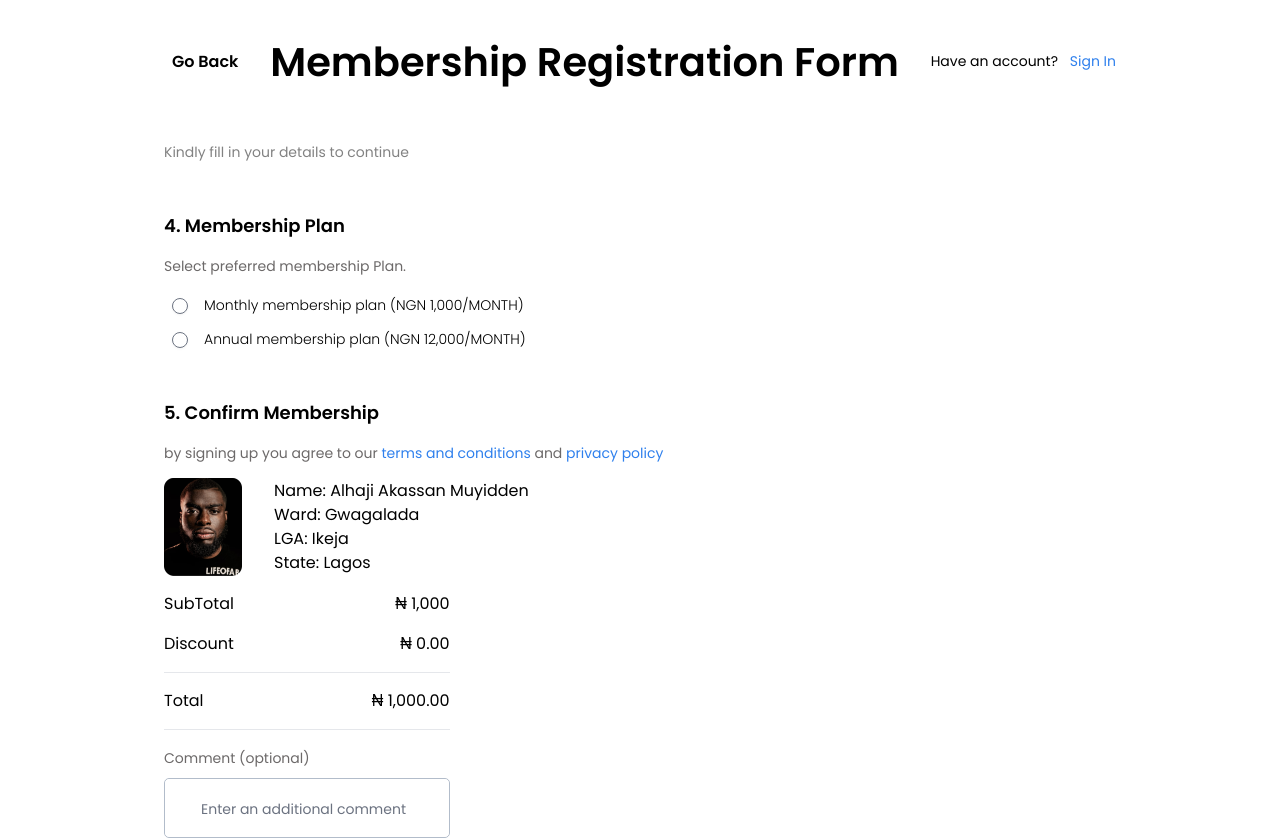
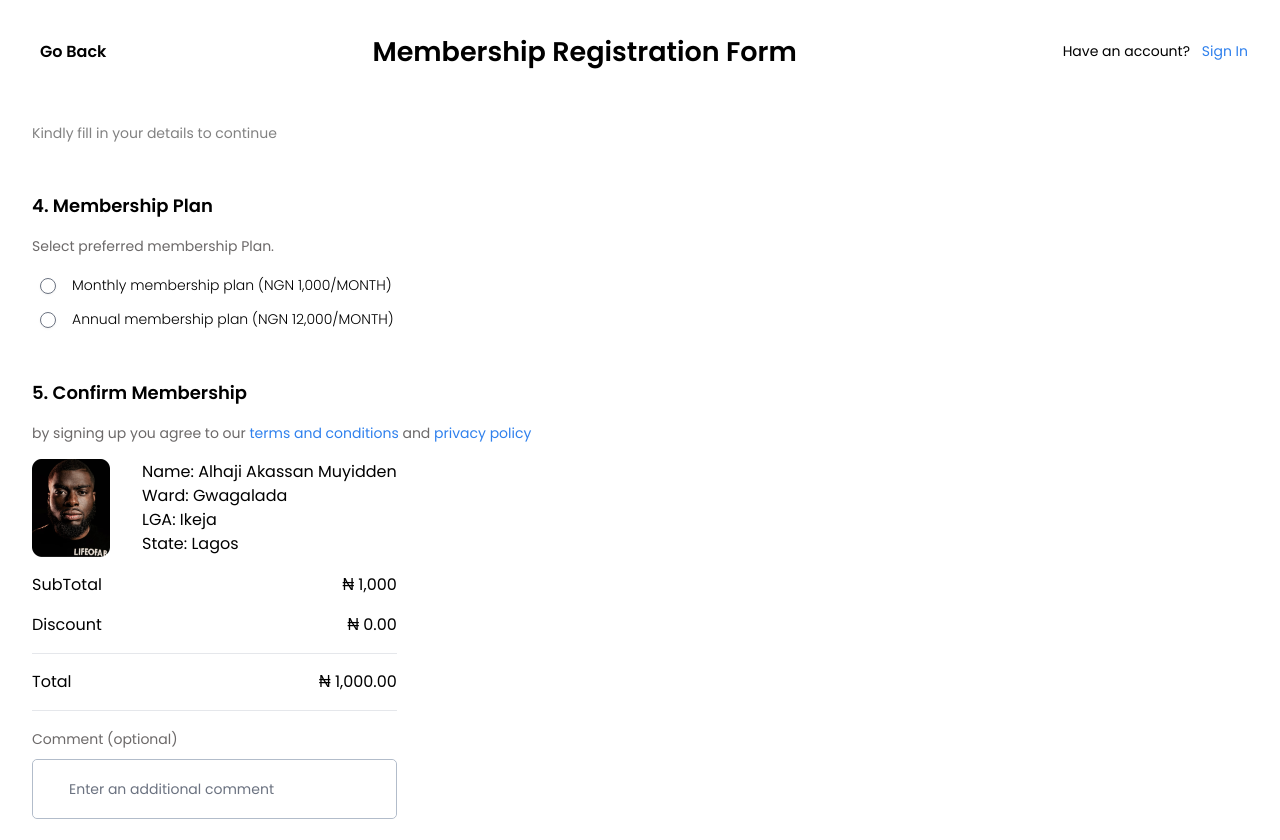
Before and after one commit to nkemjikaobi/obidient, a Next.js app: page /dashboard/membership-form in a window 1280 px wide. Shown: the top 840 px of the page. Built offline with nearby package versions, Linux system fonts and the light colour scheme.

Commit message:
Membership Form 2

```diff
--- a/src/components/organisms/MembershipPage/MembershipForm/MembershipForm.tsx
+++ b/src/components/organisms/MembershipPage/MembershipForm/MembershipForm.tsx
@@ -81,13 +81,13 @@ const MembershipForm = () => {
   ];
 
   return (
-    <div className="px-[164px] pt-8">
+    <div className="px-8 bigLaptop:px-[100px] television:px-[164px] pt-8">
       <div className="flex items-center justify-between">
         <div className="flex items-center cursor-pointer">
           <Icon name="caretLeft" />
-          <p className="font-semibold ml-2">Go Back</p>
+          <p className="font-semibold ml-2 whitespace-nowrap">Go Back</p>
         </div>
-        <h3 className="text-[40px] font-semibold">Membership Registration Form</h3>
+        <h3 className="text-[27px] bigLaptop:text-[40px] font-semibold">Membership Registration Form</h3>
         <span className="text-14">
           Have an account? <span className="text-obiBlue-200 ml-2">Sign In</span>
         </span>
--- a/src/components/organisms/MembershipPage/MembershipForm2/MembershipForm2.tsx
+++ b/src/components/organisms/MembershipPage/MembershipForm2/MembershipForm2.tsx
@@ -47,13 +47,13 @@ const MembershipForm2 = () => {
   const registerMember = () => {};
 
   return (
-    <div className="px-[164px] pt-8">
+    <div className="px-8 bigLaptop:px-[100px] television:px-[164px] pt-8">
       <div className="flex items-center justify-between">
         <div className="flex items-center cursor-pointer">
           <Icon name="caretLeft" />
-          <p className="font-semibold ml-2">Go Back</p>
+          <p className="font-semibold ml-2 whitespace-nowrap">Go Back</p>
         </div>
-        <h3 className="text-[40px] font-semibold">Membership Registration Form</h3>
+        <h3 className="text-[27px] bigLaptop:text-[40px] font-semibold">Membership Registration Form</h3>
         <span className="text-14">
           Have an account? <span className="text-obiBlue-200 ml-2">Sign In</span>
         </span>
```
